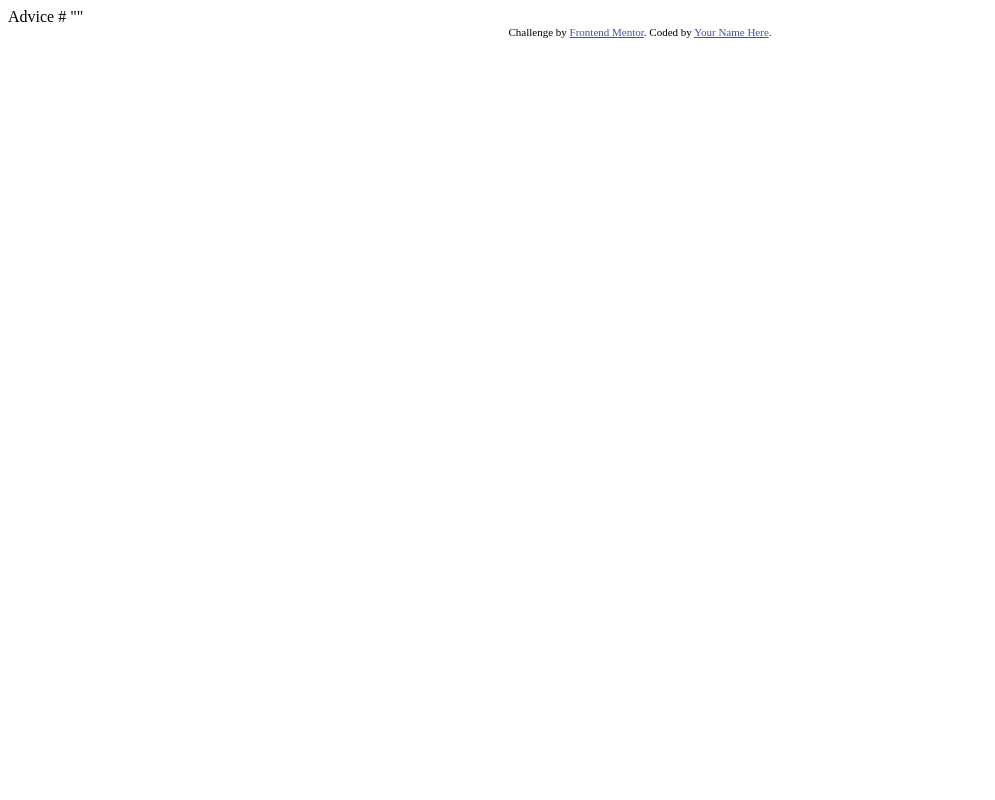
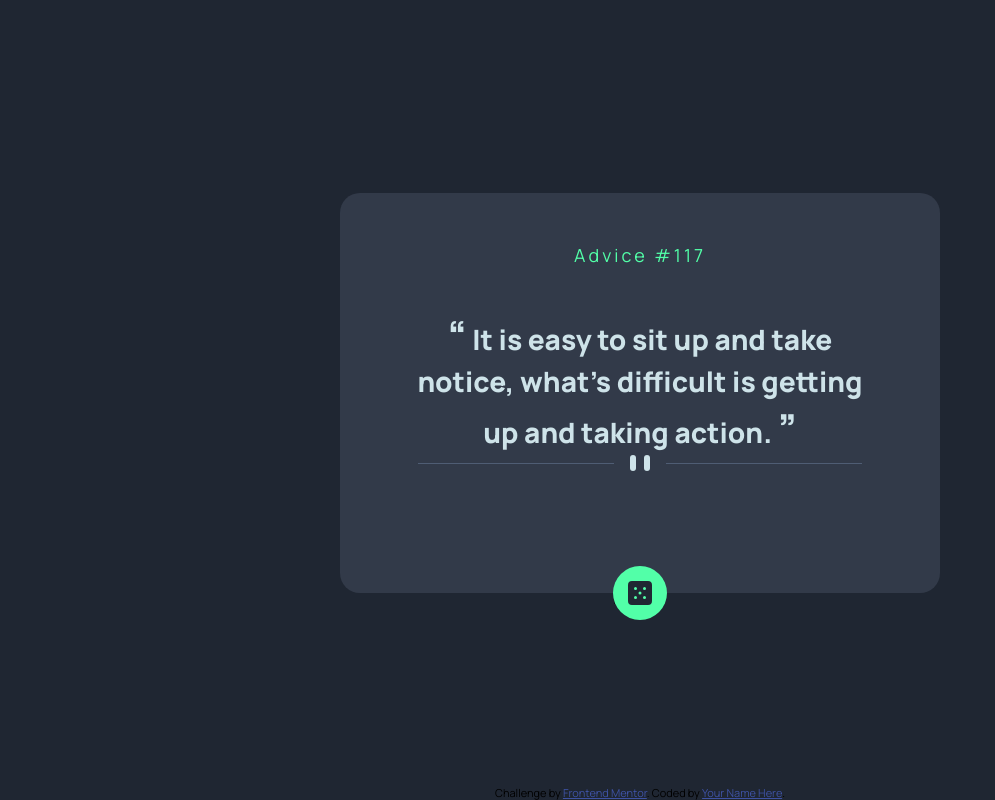
Before and after one commit to tonyhdz404/Advice-generator-app, a plain HTML site: page index.html in a window 1280 px wide. Shown: the whole page, without its empty margins (0-995 px from the left). Drawn offline with Linux system fonts and the light colour scheme.

Commit message:
Finished HTML Started CSS

```diff
--- a/index.html
+++ b/index.html
@@ -1,28 +1,50 @@
 <!DOCTYPE html>
 <html lang="en">
   <head>
-  <meta charset="UTF-8">
-  <meta name="viewport" content="width=device-width, initial-scale=1.0"> <!-- displays site properly based on user's device -->
+    <meta charset="UTF-8" />
+    <meta name="viewport" content="width=device-width, initial-scale=1.0" />
+    <!-- displays site properly based on user's device -->
 
-  <link rel="icon" type="image/png" sizes="32x32" href="./images/favicon-32x32.png">
+    <link
+      rel="icon"
+      type="image/png"
+      sizes="32x32"
+      href="./images/favicon-32x32.png"
+    />
+    <link rel="stylesheet" href="/css/main.css" />
 
     <title>Frontend Mentor | Advice generator app</title>
 
     <!-- Feel free to remove these styles or customise in your own stylesheet 👍 -->
-  <style>
-    .attribution { font-size: 11px; text-align: center; }
-    .attribution a { color: hsl(228, 45%, 44%); }
-  </style>
+    <style></style>
   </head>
   <body>
-
+    <main class="container">
+      <section class="advice-card">
+        <span class="advice-card__id">Advice #117</span>
+        <p class="advice-card__qoute">
+          It is easy to sit up and take notice, what's difficult is getting up
+          and taking action.
+        </p>
+        <img
+          class="advice-card__divider"
+          src="./images/pattern-divider-desktop.svg"
+          alt="Divider"
+        />
+        <button class="advice-card__btn">
+          <img src="./images/icon-dice.svg" alt="Generate New Qoute Button" />
+        </button>
+      </section>
+    </main>
     Advice #<!-- Advice ID goes here -->
 
     "<!-- Advice text goes here -->"
 
     <div class="attribution">
-    Challenge by <a href="https://www.frontendmentor.io?ref=challenge" target="_blank">Frontend Mentor</a>.
-    Coded by <a href="#">Your Name Here</a>.
+      Challenge by
+      <a href="https://www.frontendmentor.io?ref=challenge" target="_blank"
+        >Frontend Mentor</a
+      >. Coded by <a href="#">Your Name Here</a>.
     </div>
   </body>
 </html>
--- /dev/null
+++ b/sass/_base.scss
@@ -0,0 +1,29 @@
+@import url("https://fonts.googleapis.com/css2?family=Manrope:wght@400;800&display=swap");
+*,
+*::after,
+*::before {
+  margin: 0;
+  padding: 0;
+  box-sizing: inherit;
+}
+:root {
+  --GrayishBlue: hsl(217, 19%, 38%);
+  --DarkGrayishBlue: hsl(217, 19%, 24%);
+  --DarkBlue: hsl(218, 23%, 16%);
+  --LightCyan: hsl(193, 38%, 86%);
+  --NeonGreen: hsl(150, 100%, 66%);
+}
+html {
+  font-size: 62.5%;
+  box-sizing: border-box;
+}
+
+body {
+  font-family: "Manrope", sans-serif;
+  background-color: var(--DarkBlue);
+  min-height: 100vh;
+  display: flex;
+  justify-content: center;
+  flex-direction: column;
+  align-items: center;
+}
--- /dev/null
+++ b/sass/_components.scss
@@ -0,0 +1,62 @@
+.attribution {
+  position: absolute;
+  bottom: 0;
+  font-size: 11px;
+  text-align: center;
+  a {
+    color: hsl(228, 45%, 44%);
+  }
+}
+
+.advice-card {
+  position: relative;
+  grid-column: content-start / content-end;
+  background-color: var(--DarkGrayishBlue);
+  width: 60rem;
+  height: 40rem;
+  border-radius: 2rem;
+  display: flex;
+  flex-direction: column;
+
+  align-items: center;
+  &__id {
+    letter-spacing: 3px;
+    margin-top: 5rem;
+    margin-bottom: 4rem;
+    font-size: 1.8rem;
+    font-weight: 500;
+    color: var(--NeonGreen);
+  }
+  &__qoute {
+    width: 75%;
+    text-align: center;
+    color: var(--LightCyan);
+    font-size: 2.8rem;
+    font-weight: 800;
+    &::before,
+    &::after {
+      font-size: 4rem;
+    }
+    &::before {
+      content: open-quote;
+    }
+    &::after {
+      content: close-quote;
+    }
+  }
+  &__divider {
+    margin-bottom: 7rem;
+  }
+  &__btn {
+    background-color: var(--NeonGreen);
+    border: none;
+    display: flex;
+    justify-content: center;
+    align-items: center;
+    position: absolute;
+    bottom: 0;
+    transform: translateY(50%);
+    padding: 1.5rem;
+    border-radius: 50%;
+  }
+}
--- /dev/null
+++ b/sass/_layout.scss
@@ -0,0 +1,7 @@
+.container {
+  height: 100%;
+  width: 100%;
+  position: relative;
+  display: grid;
+  grid-template-columns: [left-start]1fr [left-end content-start] min-content [content-end right-start] 1fr[right-end];
+}
--- /dev/null
+++ b/sass/main.scss
@@ -0,0 +1,3 @@
+@import "base";
+@import "components";
+@import "layout";
```
Also changed, not shown: css/main.css (added), 1 other file. Lines whose indentation alone changed are shown as unchanged.
